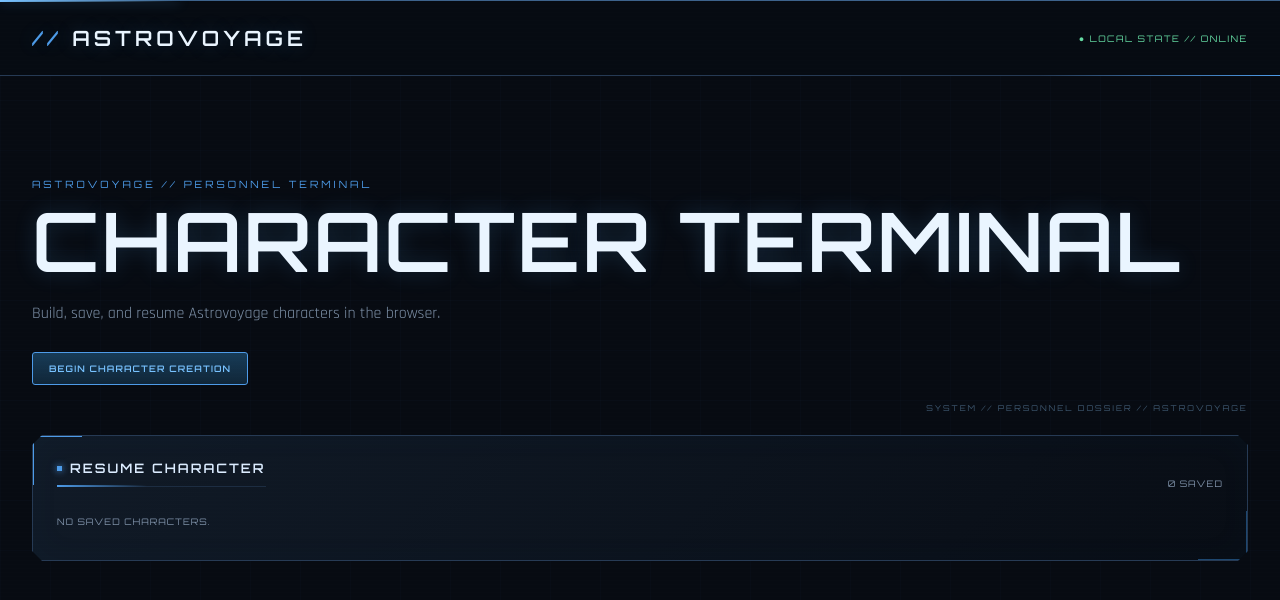
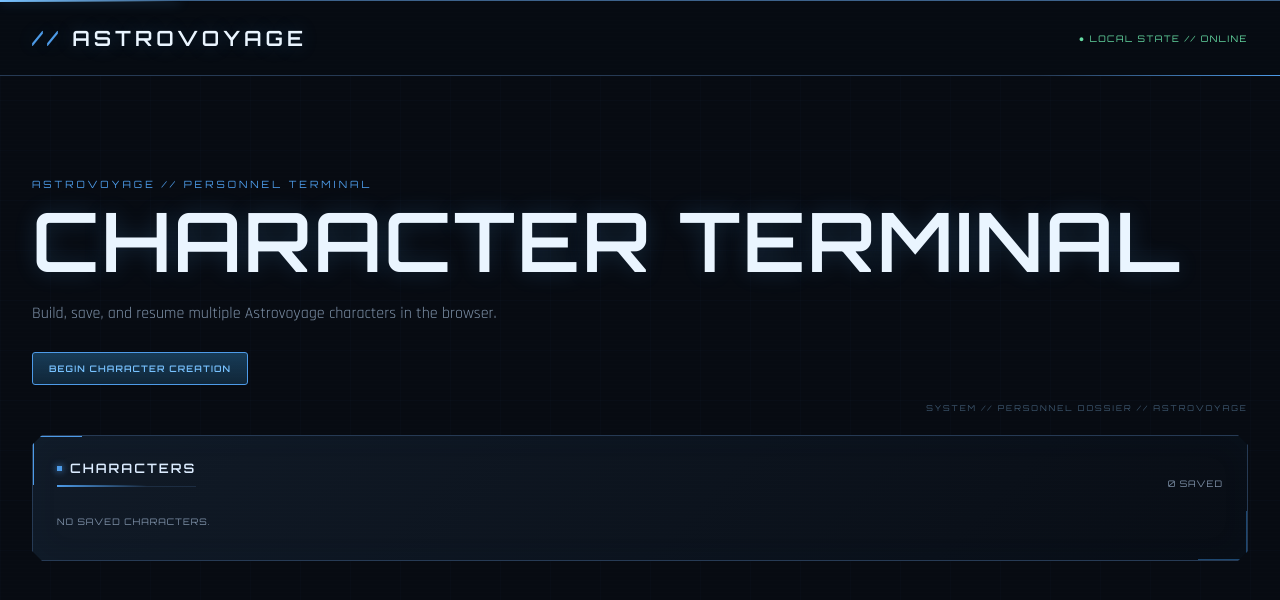
Before and after one commit to TabletopNonsenseverse/Astrovoyage-Character-Sheet, a Next.js app: page / in a window 1280 px wide. Shown: the top 600 px of the page. Built offline with nearby package versions, Linux system fonts and the light colour scheme.

Commit message:
Support multiple characters and character deletion

```diff
--- a/pages/index.tsx
+++ b/pages/index.tsx
@@ -1,6 +1,11 @@
 import Link from 'next/link';
 import Layout from '../components/Layout';
 import {useEffect,useState} from 'react';
-import {listCharacters} from '../lib/storage';
+import {listCharacters,deleteCharacter} from '../lib/storage';
 import type {Character} from '../lib/types';
-export default function Home(){const [chars,setChars]=useState<Character[]>([]);useEffect(()=>{listCharacters().then(setChars)},[]);return <Layout><div className="hero"><div className="eyebrow">ASTROVOYAGE // PERSONNEL TERMINAL</div><h1>Character Terminal</h1><p>Build, save, and resume Astrovoyage characters in the browser.</p><Link className="primary" href="/character/create">BEGIN CHARACTER CREATION</Link></div><div className="panel"><div className="panelHead"><h2>RESUME CHARACTER</h2><span>{chars.length} SAVED</span></div>{chars.length===0?<p className="muted">No saved characters.</p>:chars.map(c=><div className="resumeRow" key={c.id}><div><b>{c.name||'UNNAMED'}</b><span>{c.currentStamina}/{c.stamina} Stamina • {c.credits.toLocaleString()}Cr</span></div><Link className="secondary" href={`/character/${c.id}`}>RESUME →</Link></div>)}</div></Layout>}
+export default function Home(){
+ const [chars,setChars]=useState<Character[]>([]);
+ const refresh=()=>listCharacters().then(setChars);
+ useEffect(()=>{void refresh()},[]);
+ const remove=async(id:string)=>{if(!window.confirm('Delete this character permanently?'))return;await deleteCharacter(id);await refresh()};
+ return <Layout><div className="hero"><div className="eyebrow">ASTROVOYAGE // PERSONNEL TERMINAL</div><h1>Character Terminal</h1><p>Build, save, and resume multiple Astrovoyage characters in the browser.</p><Link className="primary" href="/character/create">BEGIN CHARACTER CREATION</Link></div><div className="panel"><div className="panelHead"><h2>CHARACTERS</h2><span>{chars.length} SAVED</span></div>{chars.length===0?<p className="muted">No saved characters.</p>:chars.map(c=><div className="resumeRow" key={c.id}><div><b>{c.name||'UNNAMED'}</b><span>{c.currentStamina}/{c.stamina} Stamina • Luck {c.luck}/6 • {c.credits.toLocaleString()}Cr</span></div><div className="row"><Link className="secondary" href={`/character/${c.id}`}>OPEN →</Link><button className="danger" onClick={()=>remove(c.id)}>DELETE</button></div></div>)}</div></Layout>}
```
